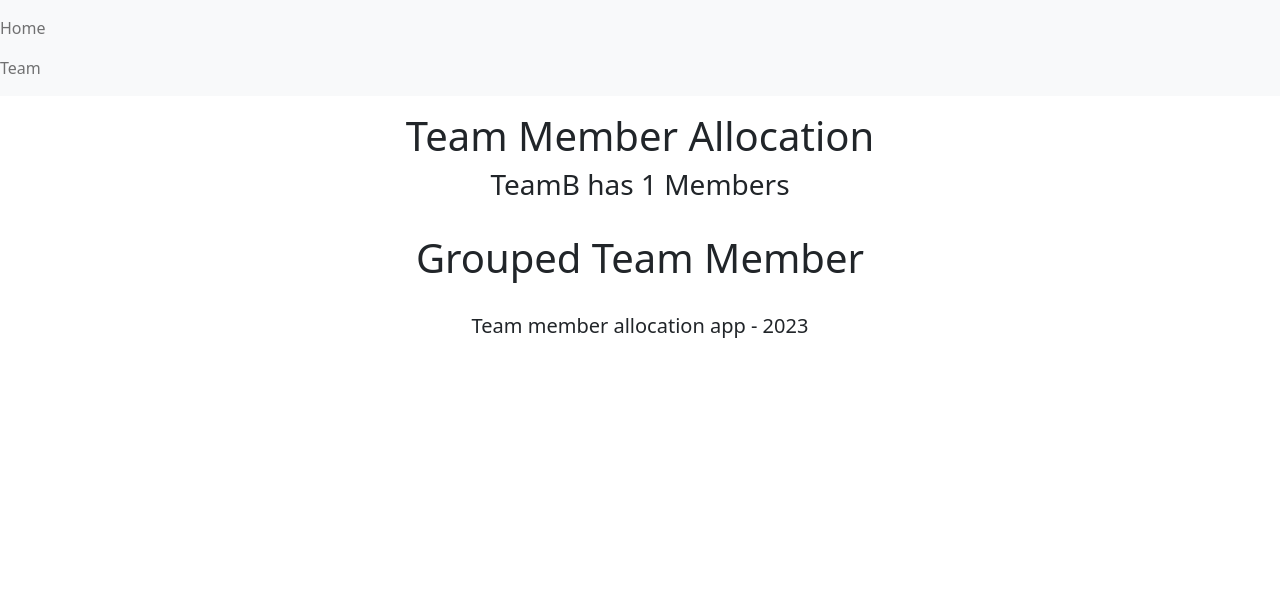
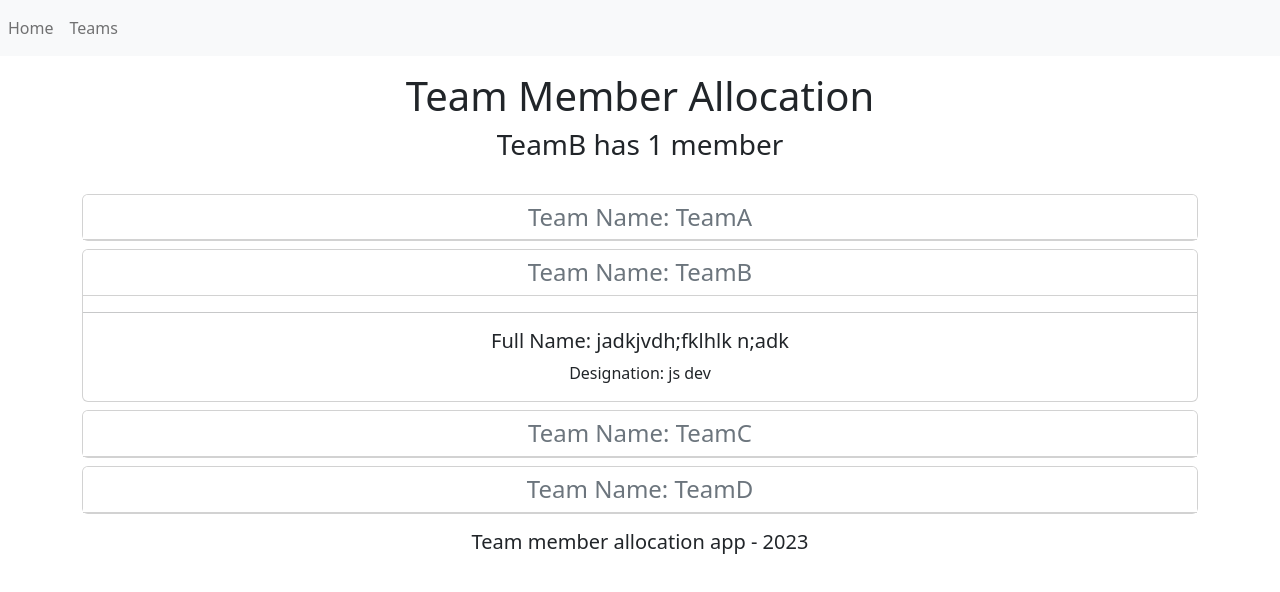
Before and after one commit to dmitrydadaka/teamMemberAllocation, a React (Create React App) app: page /GroupedTeamMembers in a window 1280 px wide. Shown: the top 592 px of the page. Built offline with nearby package versions, Linux system fonts and the light colour scheme.

Commit message:
feat: add teams page

```diff
--- a/src/App.js
+++ b/src/App.js
@@ -4,6 +4,7 @@ import Employees from './Employees';
 import Footer from './Footer';
 import GroupedTeamMembers from './GroupedTeamMembers';
 import Nav from './Nav';
+import NotFound from './NotFound';
 
 import { useState, useEffect } from 'react';
 import { BrowserRouter as Router, Route, Routes } from 'react-router-dom';
@@ -84,7 +85,15 @@ function App() {
             />
           }>
         </Route>
-        <Route path='/GroupedTeamMembers' element={ <GroupedTeamMembers/> }>
+        <Route path='/GroupedTeamMembers'
+          element={
+            <GroupedTeamMembers
+              employees={employees}
+              selectedTeam={selectedTeam}
+              setTeam={setTeam} />}>
+        </Route>
+        <Route path='*' element={
+          <NotFound />}>
         </Route>
       </Routes>
       <Footer />
--- a/src/GroupedTeamMembers.jsx
+++ b/src/GroupedTeamMembers.jsx
@@ -1,13 +1,80 @@
-const GroupedTeamMember = () => {
+import { useState } from "react";
+
+const GroupedTeamMember = ({ employees, selectedTeam, setTeam }) => {
+
+    const [groupedEmployees, setGroupedData] = useState(groupTeamMembers());
+
+    function groupTeamMembers() {
+        let teams = [];
+        let teamAMembers = employees.filter(employee => employee.teamName === 'TeamA');
+        let teamA = {
+            team: 'TeamA', members: teamAMembers,
+            collapsed: selectedTeam === 'TeamA' ? false : true
+        };
+        teams.push(teamA);
+
+        let teamBMembers = employees.filter(employee => employee.teamName === 'TeamB');
+        let teamB = {
+            team: 'TeamB', members: teamBMembers,
+            collapsed: selectedTeam === 'TeamB' ? false : true
+        };
+        teams.push(teamB);
+
+        let teamCMembers = employees.filter(employee => employee.teamName === 'TeamC');
+        let teamC = {
+            team: 'TeamC', members: teamCMembers,
+            collapsed: selectedTeam === 'TeamC' ? false : true
+        };
+        teams.push(teamC);
+
+        let teamDMembers = employees.filter(employee => employee.teamName === 'TeamD');
+        let teamD = {
+            team: 'TeamD', members: teamDMembers,
+            collapsed: selectedTeam === 'TeamD' ? false : true
+        };
+        teams.push(teamD);
+
+        return teams;
+    }
+
+    function handleTeamClick(event) {
+        let transformedGroupData = groupedEmployees.map(groupedData =>
+            groupedData.team === event.currentTarget.id ? { ...groupedData,
+            collapsed: !groupedData.collapsed } : groupedData);
+        setGroupedData(transformedGroupData);
+        setTeam(event.currentTarget.id);
+    }
+
     return (
         <main className="container">
-            <div className='row justify-content-center mt-3 mb-4'>
-                <div className='col-8'>
-                    <h1>
-                        Grouped Team Member
-                    </h1>
-                </div>
-            </div>
+            {
+                groupedEmployees.map( item => {
+                    return (
+                        <div key={item.team} className='card mt-2' style={{ cursor: 'pointer' }}>
+                            <h4 id={item.team} className='card-header text-secondary bg-white'
+                                onClick={handleTeamClick}>
+                                Team Name: {item.team}
+                            </h4>
+                            <div id={'collapse_' + item.team}
+                                className={item.collapsed === true ? 'collapse' : ''}>
+                                <hr />
+                                {item.members.map(member => {
+                                    return (
+                                        <div className='mt-2'>
+                                            <h5 className='card-title mt-2'>
+                                                <span className='text-dark'>
+                                                    Full Name: {member.fullName}
+                                                </span>
+                                            </h5>
+                                            <p>Designation: {member.designation}</p>
+                                        </div>
+                                    )
+                                })}
+                            </div>
+                        </div>
+                    )
+                })
+            }
         </main>
     )
 }
--- a/src/Header.jsx
+++ b/src/Header.jsx
@@ -6,7 +6,7 @@ const Header = ({ selectedTeam, teamMemberCount }) => {
                     <h1>
                         Team Member Allocation
                     </h1>
-                    <h3>{selectedTeam} has {teamMemberCount} Members</h3>
+                    <h3>{selectedTeam} has {teamMemberCount} {teamMemberCount === 1? 'member' : 'members'}</h3>
                 </div>
             </div>
         </header>
--- a/src/Nav.jsx
+++ b/src/Nav.jsx
@@ -2,13 +2,13 @@ import { Link } from 'react-router-dom';
 
 const Nav = () => {
     return (
-        <nav className='navbar navbar-expanded-lg navbar-light bg-light'>
+        <nav className='navbar navbar-expand-lg navbar-light bg-light'>
             <ul className='navbar-nav me-auto mb-2 mb-lg-0'>
                 <li className='nav-item'>
                     <Link className='nav-link' to='/'>Home</Link>
                 </li>
                 <li className='nav-item'>
-                <Link className='nav-link' to='/GroupedTeamMembers'>Team</Link>
+                <Link className='nav-link' to='/GroupedTeamMembers'>Teams</Link>
                 </li>
             </ul>
         </nav>
--- /dev/null
+++ b/src/NotFound.jsx
@@ -0,0 +1,13 @@
+const NotFound = () => {
+    return (
+        <header className="container">
+            <div className='row justify-content-center mt-3 mb-4'>
+                <div className='col-8'>
+                    <h1 className='text-danger'> 404 - Page Not Found</h1>
+                </div>
+            </div>
+        </header>
+    )
+}
+
+export default NotFound;
```
